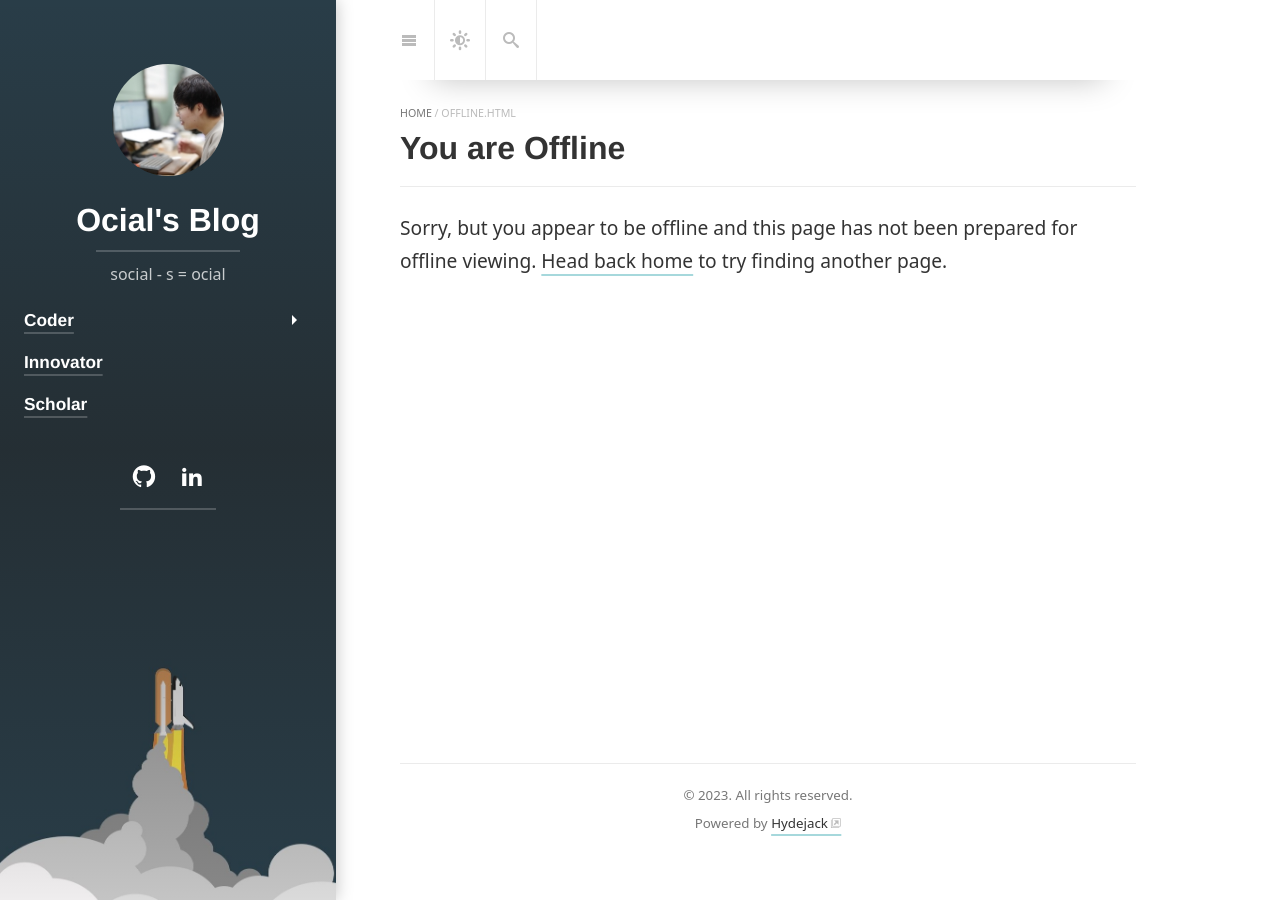
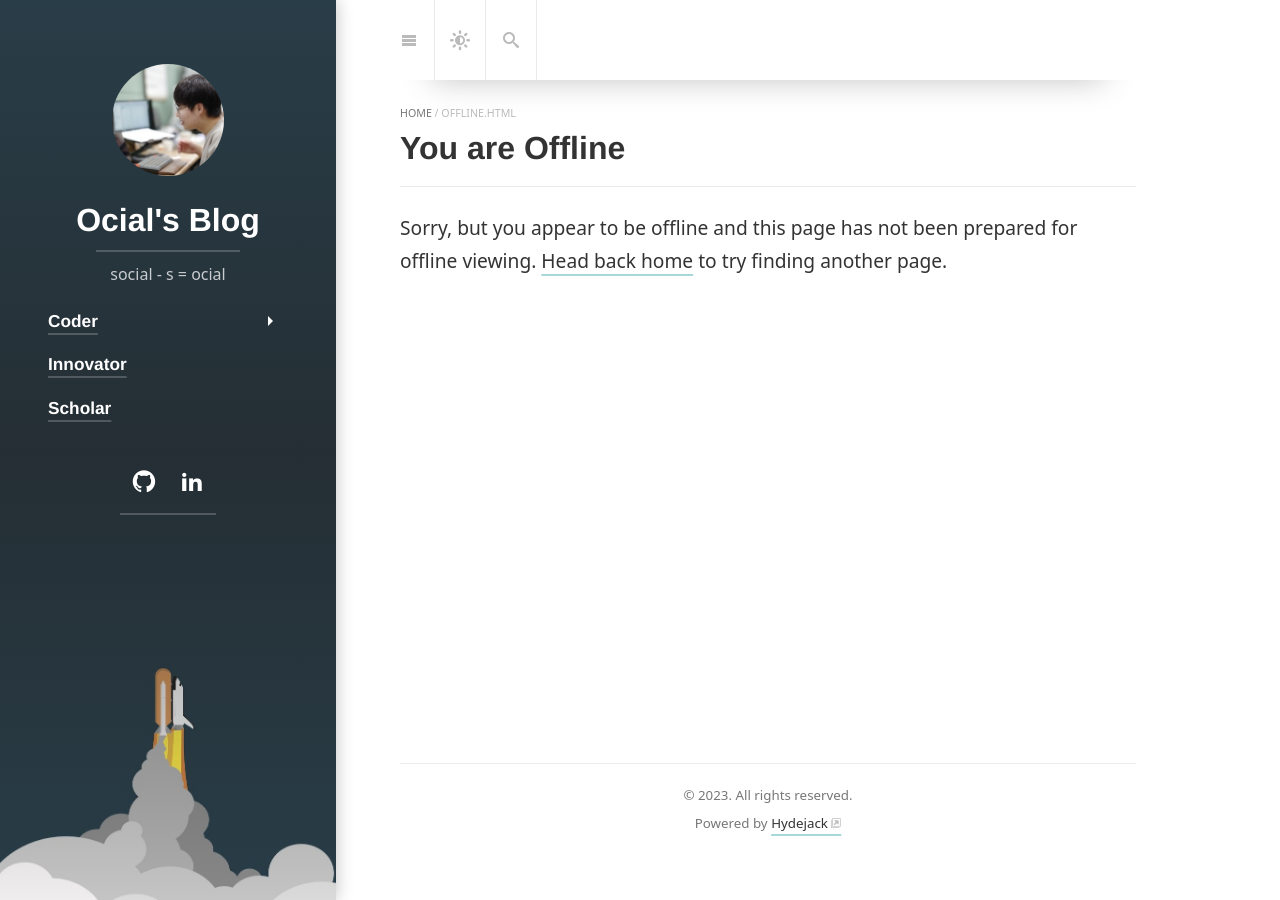
Before and after one commit to ocial/ocial.github.io, a Jekyll site: the page built from offline.md, in a window 1280 px wide. Built offline with Jekyll 4.4.1, drawn with Linux system fonts in a browser that asks for light colours; cached includes are drawn as plain includes; nearby versions of some CDN libraries; some web fonts are replaced; library files that are not in the unit come from our copies.

Commit message:
change width

```diff
--- a/_sass/my-inline.scss
+++ b/_sass/my-inline.scss
@@ -14,14 +14,14 @@
   }
 
   .sidebar-nav-item {
-    padding: .20rem 0;
+    padding: .25rem 0;
     width:100%;
   }
 
   .sidebar-nav-subitem {
     @extend .f4;
     width:100%;
-    padding: .20rem 0;
+    padding: .25rem 0;
     display: inline-block;
   }
 
@@ -31,7 +31,7 @@
 
   .list-wrapper {
     text-align: left;
-    width: 18rem;
+    width: 15rem;
     display: flex;
   }
 
```
